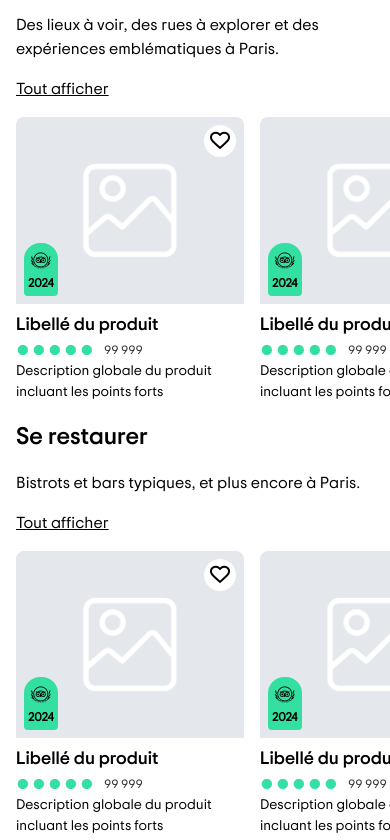
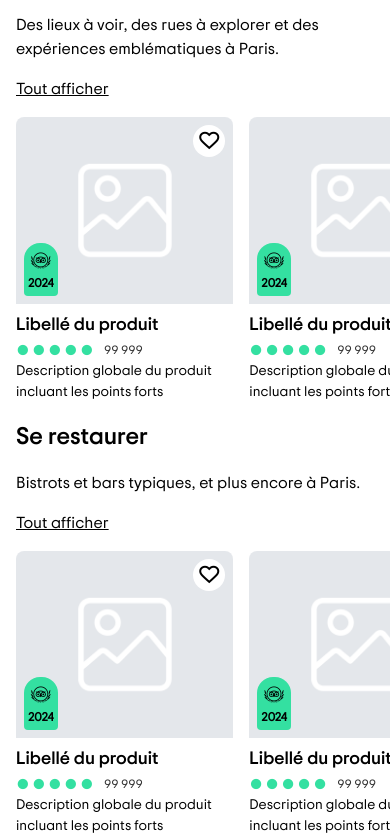
Before and after one commit to zyAnTS/TripAdvisor, a website: page index.html in a window 390 px wide. Shown: the part 1713-2553 px from the top of the page. Drawn offline with nearby package versions, Linux system fonts and the light colour scheme; files whose address does not match are found by name.

Commit message:
zyAn vs width 100% - chapitre 1652152

```diff
--- a/assets/css/view-mobile.css
+++ b/assets/css/view-mobile.css
@@ -101,6 +101,7 @@
   .scroll-product {
     position: relative;
     width: auto;
+    margin-right: 0px;
     padding-left: var(--space-md);
   }
 
```
